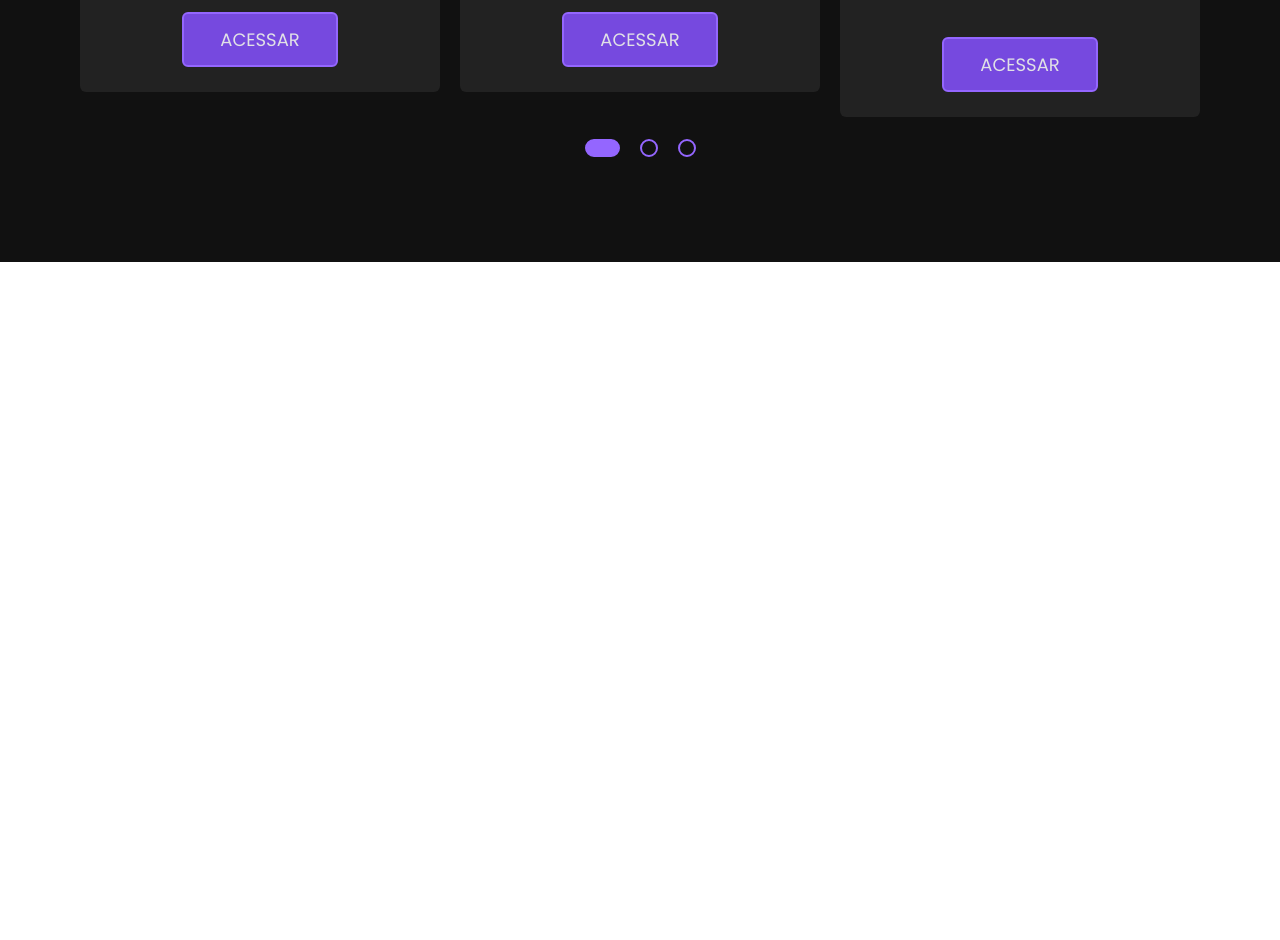
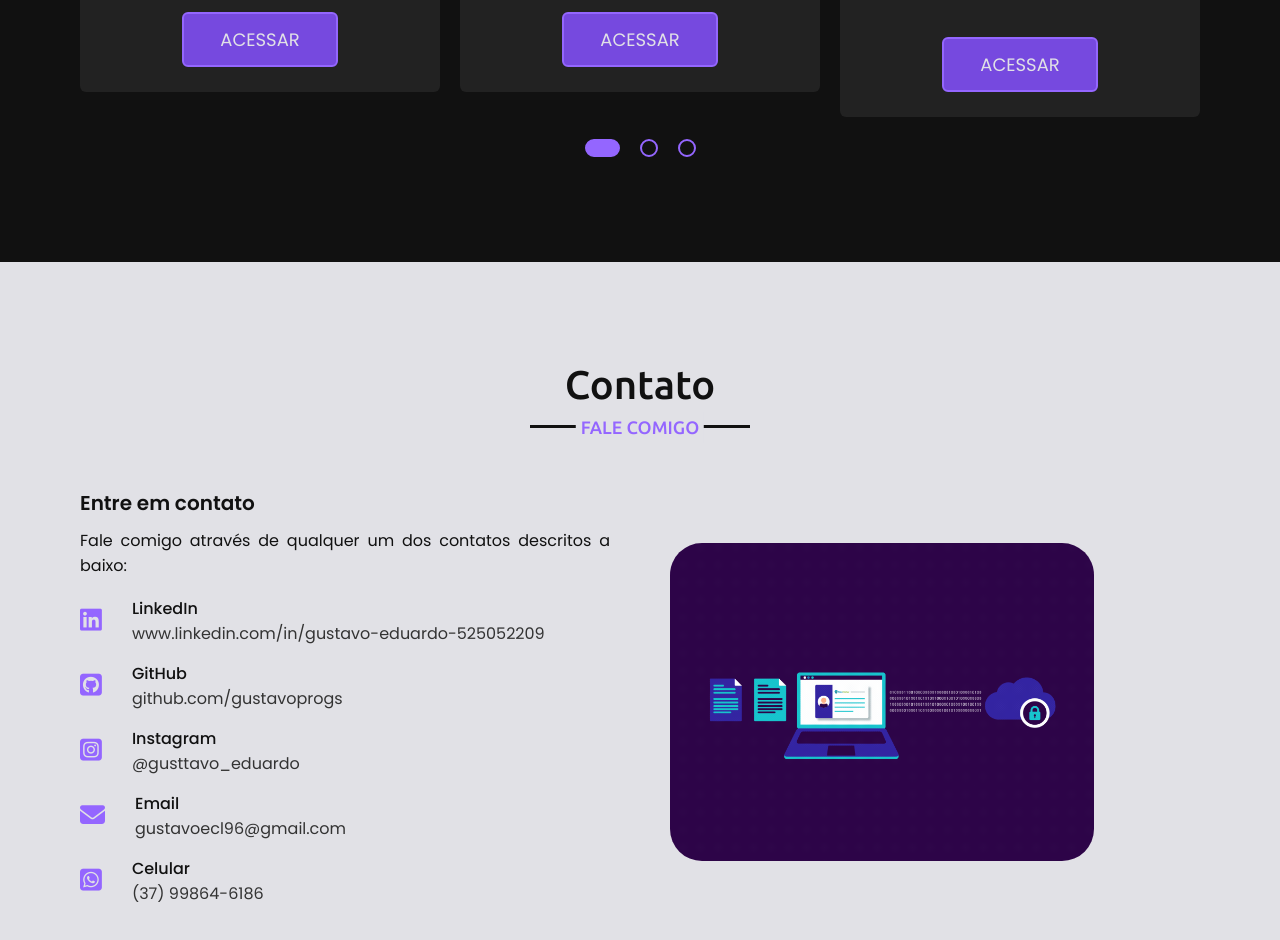
Before and after one commit to gustavoprogs/mainportfolio, a plain HTML site: page index.html in a window 1280 px wide. Shown: the part 3241-4181 px from the top of the page. Before the commit the page ends 3503 px from the top, so only its background shows below. Drawn offline with nearby package versions, Linux system fonts and the light colour scheme.

Commit message:
Sessão de contato criada

```diff
--- a/index.html
+++ b/index.html
@@ -231,7 +231,61 @@
         </div>
     </section>
 
+    <!--------------------------------------------- CONTATO ---------------------------------------------->
 
+    <section class="contact" id="contact">
+        <div class="max-width">
+            <h2 class="title">Contato</h2>
+                <div class="contact-content">
+                    <div class="column left">
+                        <div class="text">Entre em contato</div>
+                        <p>Fale comigo através de qualquer um dos contatos descritos a baixo:</p>
+                        <div class="icons">
+                            <div class="row">
+                                <i class="fab fa-linkedin"></i>
+                                <div class="info">
+                                    <div class="head">LinkedIn</div>
+                                    <a href="https://www.linkedin.com/in/gustavo-eduardo-525052209/" target="_blank"><div class="sub-title">www.linkedin.com/in/gustavo-eduardo-525052209</div></a>
+                                </div>
+                            </div>
+                            <div class="row">
+                                <i class="fab fa-github-square"></i>
+                                <div class="info">
+                                    <div class="head">GitHub</div>
+                                    <a href="https://github.com/gustavoprogs" target="_blank"><div class="sub-title">github.com/gustavoprogs</div></a>
+                                </div>
+                            </div>
+                            <div class="row">
+                                <i class="fab fa-instagram-square"></i>
+                                <div class="info">
+                                    <div class="head">Instagram</div>
+                                    <a href="https://www.instagram.com/gusttavo_eduardo/" target="_blank"><div class="sub-title">@gusttavo_eduardo</div></a>
+                                </div>
+                            </div>
+                            <div class="row">
+                                <i class="fas fa-envelope"></i>
+                                <div class="info">
+                                    <div class="head">Email</div>
+                                    <div class="sub-title">gustavoecl96@gmail.com</div>
+                                </div>
+                            </div>
+                            <div class="row">
+                                <i class="fab fa-whatsapp-square"></i>
+                                <div class="info">
+                                    <div class="head">Celular</div>
+                                    <div class="sub-title">(37) 99864-6186</div>
+                                </div>
+                            </div>
+                        </div>
+                    </div>
+
+                    <div class="column right">
+                        <img src="img/gif.gif" alt="Contato gif">
+
+                    </div>
+                </div>
+        </div>
+    </section>
 
     <script src="script.js"></script>
 </body>
--- a/style.css
+++ b/style.css
@@ -503,6 +503,87 @@ section{
     background: var(--roxoclaro)!important;
 }
 
+/* ================================================= CONTATO ================================================= */
+.contact .title{
+    position: relative;
+    text-align: center;
+    font-size: 40px;
+    font-weight: 500;
+    margin-bottom: 60px;
+    padding-bottom: 20px;
+    font-family: 'Ubuntu', sans-serif;
+}
+.contact .title::before{
+    content: "";
+    position: absolute;
+    bottom: 0px;
+    left: 50%;
+    width: 220px;
+    height: 3px;
+    background: #111;
+    transform: translateX(-50%);
+}
+.contact .title::after{
+    content: "FALE COMIGO";
+    position: absolute;
+    bottom: -15px;
+    left: 50%;
+    font-size: 18px;
+    color: var(--roxoclaro);
+    padding: 5px;
+    background: #fff;
+    transform: translateX(-50%);
+    background: var(--branco);
+}
+.contact{
+    font-family: 'Poppins', sans-serif;
+    color: #111;
+    background: var(--branco);
+}
+.contact .contact-content{
+    display: flex;
+    flex-wrap: wrap;
+    align-items: center;
+    justify-content: space-between;
+}
+.contact .contact-content .column{
+    width: calc(50% - 30px);
+}
+.contact .contact-content .text{
+    font-size: 20px;
+    font-weight: 600;
+    margin-bottom: 10px;
+}
+.contact .contact-content .left p{
+    text-align: justify;
+}
+.contact .contact-content .left .icons{
+    margin: 10px 0;
+
+}
+.contact .contact-content .row{
+    display: flex;
+    height: 65px;
+    align-items: center;
+}
+.contact .contact-content .row .info{
+    margin-left: 30px;
+}
+.contact .contact-content .row i{
+    font-size: 25px;
+    color: var(--roxoclaro);
+}
+.contact .contact-content .info .head{
+    font-weight: 500;
+}
+.contact .contact-content .info .sub-title{
+    color: #333;
+}
+.contact .column.right img{
+    border-radius: 32px;
+    width: 80%;
+}
+
 /* ================================================= Responsividade ================================================= */
 @media (max-width: 1300px){
     .max-width{
@@ -524,6 +605,17 @@ section{
     }
     .about .about-content .right .text{
         font-size: 18px;
+    }
+}
+
+@media (max-width: 984px){
+    .contact .column.left{
+        width: 100%;
+        margin-bottom: 50px;
+    }
+    .contact .column.right img{
+        height: 300px;
+        width: 300px;
     }
 }
 
```
